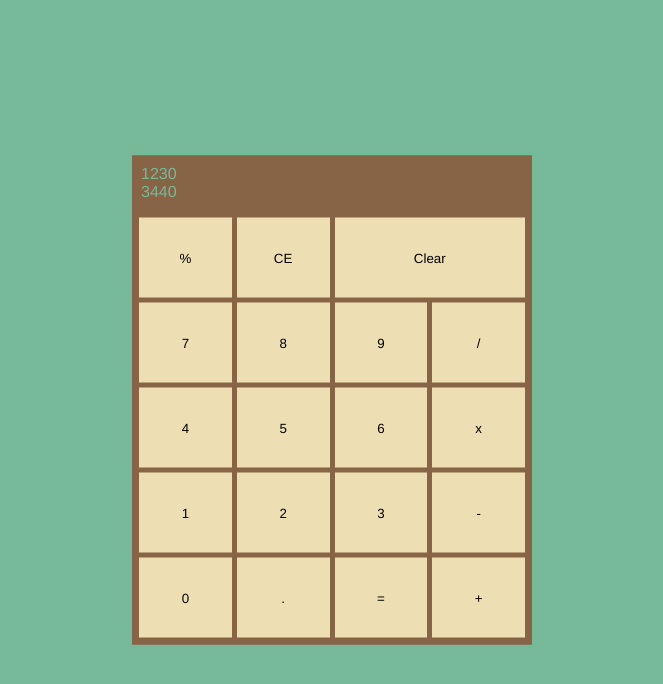
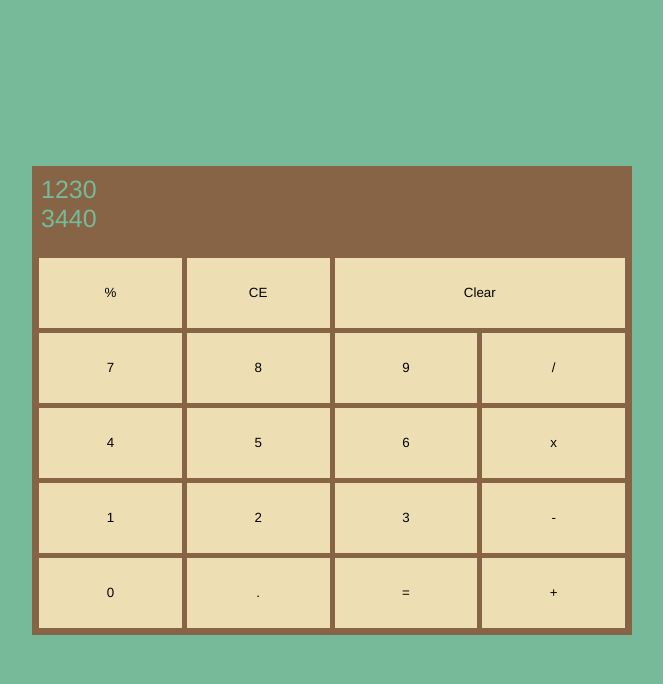
Before and after one commit to RPE8/odin-calculator, a website: page index.html in a window 1280 px wide. Shown: the whole page, without its empty margins (308-971 px from the left). Drawn offline with Linux system fonts and the light colour scheme.

Commit message:
Add additional height to display and add horizontaly responsovness

```diff
--- a/style.css
+++ b/style.css
@@ -18,14 +18,15 @@
 body {
   height: 100vh;
   background-color: var(--page-background-color);
+  display: flex;
+  justify-content: center;
+  align-items: center;
+  padding: 10px;
 }
 
 main {
-  width: 400px;
-  position: absolute;
-  top: 50%;
-  left: 50%;
-  transform: translate(-50%, -50%);
+  max-width: 800px;
+  width: 600px;
 }
 
 #calculator {
@@ -38,9 +39,11 @@ main {
 }
 
 #display {
-  height: 50px;
+  height: 80px;
   border: #876445 2px solid;
   color: var(--display-color);
+  font-size: 25px;
+  font-weight: bold;
 }
 
 #buttons {
@@ -48,7 +51,7 @@ main {
   margin-top: 5px;
   gap: 5px;
   grid-template-columns: repeat(4, minmax(60px, 1fr));
-  grid-template-rows: repeat(5, minmax(60px, 80px));
+  grid-template-rows: repeat(5, minmax(40px, 70px));
 }
 
 .button {
```
